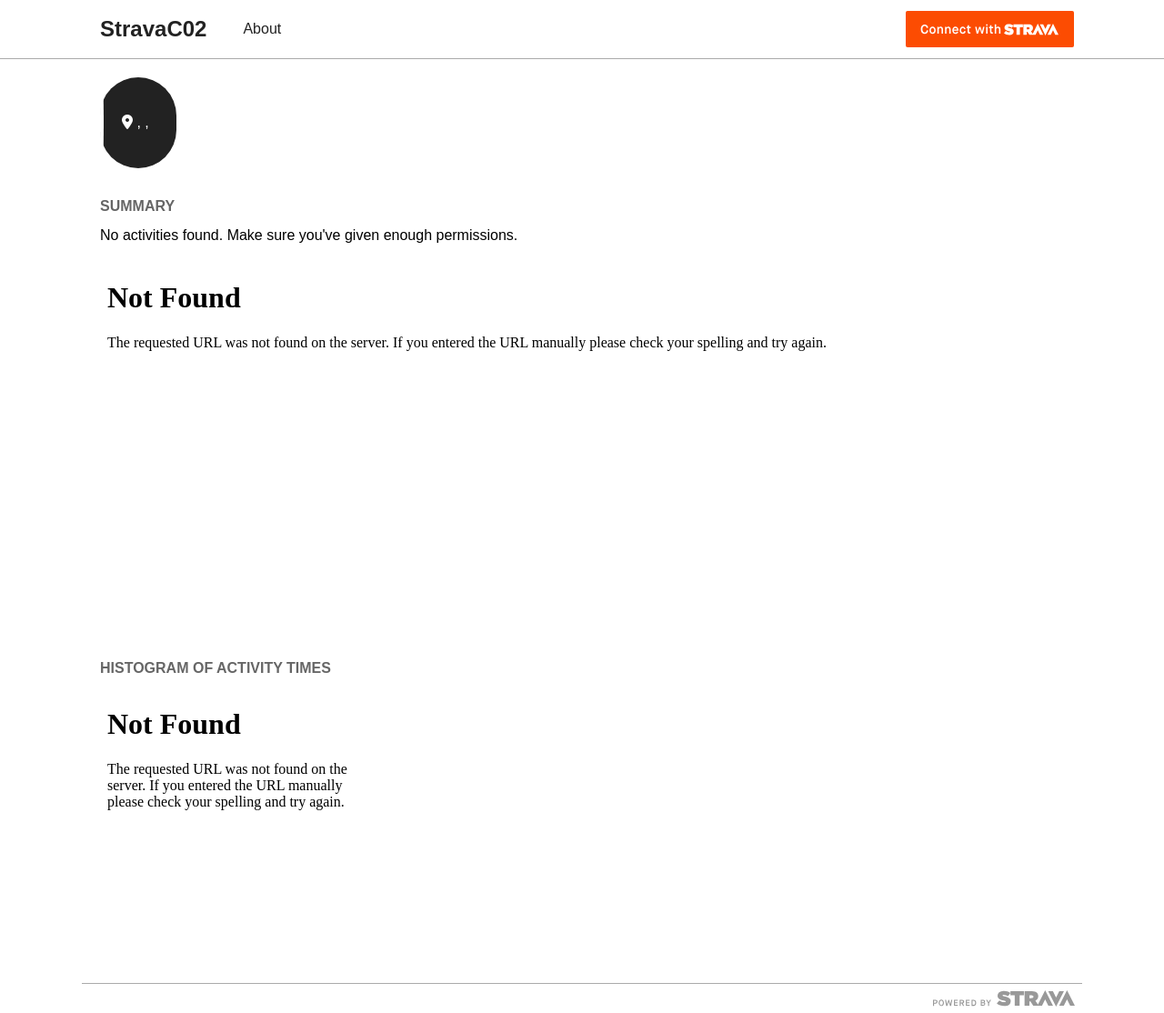
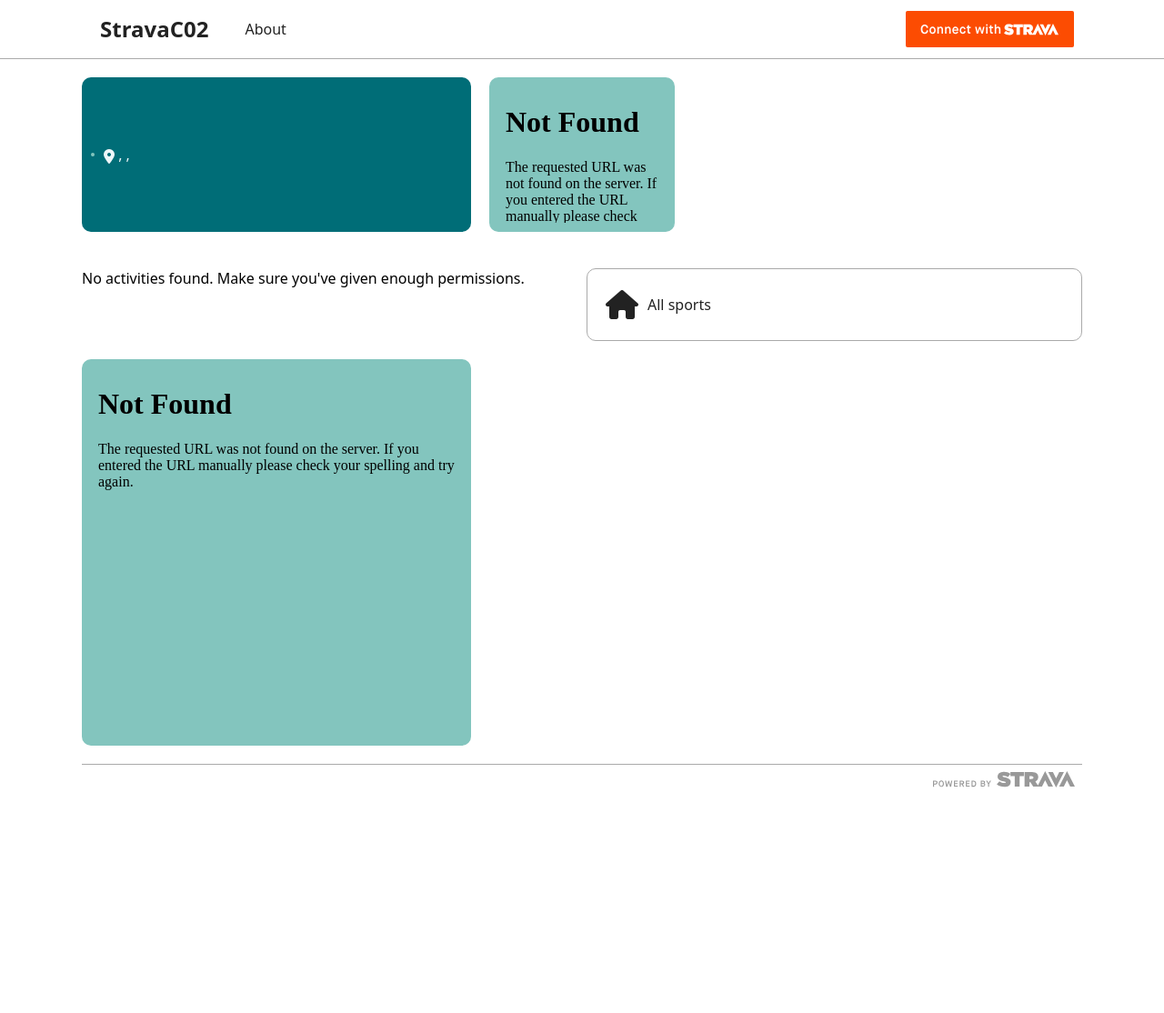
Before and after one commit to osl202/StravaCO2, a Flask app: template server/templates/profile/index.html in a window 1280 px wide. Shown: the whole page at 91% size. After the commit the page ends 866 px from the top, so only its background shows below. Run offline with Flask 3, Linux system fonts and the light colour scheme; the template is opened without the code that fills it, so the values that code supplies are empty; some libraries are stand-ins or nearby versions.

Commit message:
Update styles

```diff
--- /dev/null
+++ b/server/static/styles/common.css
@@ -0,0 +1,32 @@
+:root {
+	--nav-height: 64px;
+	--min-page-width: 350px;
+	--max-page-width: 1100px;
+
+	--font-color-dark: #222;
+	--divider-color: #aaa;
+	--divider-color-dark: #666;
+
+	--card-min-width: 200px;
+	--card-min-height: 100px;
+	--card-gap: 20px;
+	--card-pad: 10px;
+	--card-border-radius: 10px;
+
+	--color-text-dark: #222;
+	--color-text-light: #ddd;
+	--color-strong1: #006d77;
+	--color-strong2: #e29578;
+	--color-mid1: #83c5be;
+	--color-mid2: #ffddd2;
+	--color-dim: #edf6f9;
+}
+
+body, html {
+	margin: 0;
+	padding: 0;
+}
+
+* {
+	font-family: system-ui, -apple-system, BlinkMacSystemFont, 'Segoe UI', Roboto, Oxygen, Ubuntu, Cantarell, 'Open Sans', 'Helvetica Neue', sans-serif;
+}
--- a/server/static/styles/style.css
+++ b/server/static/styles/style.css
@@ -1,10 +1,4 @@
-:root {
-	--nav-height: 64px;
-	--font-color-dark: #222;
-	--max-page-width: 1100px;
-	--divider-color: #aaa;
-	--divider-color-dark: #666;
-}
+@import url("/styles/common.css");
 
 @keyframes bob {
 	0% {
@@ -17,16 +11,6 @@
 		transform: translateY(0);
 	}
 }
-
-body, html {
-	margin: 0;
-	padding: 0;
-}
-
-* {
-	font-family: sans-serif;
-}
-
 
 header {
 	border-bottom: 1px solid var(--divider-color);
@@ -98,33 +82,29 @@ header > #btn-strava-disconnect {
 
 #content-wrapper {
 	width: 100%;
-	padding: 0 max(calc(50% - 0.5 * var(--max-page-width)), 0px);
 	box-sizing: border-box;
+	padding: var(--card-gap);
 }
 
 #content {
-	padding: 20px;
-	display: flex;
-	flex-direction: column;
-	gap: 20px;
+	max-width: var(--max-page-width);
+	min-width: var(--min-page-width);
+	margin: 0 auto;
+
+	display: grid;
+	/* https://developer.mozilla.org/en-US/docs/Learn/CSS/CSS_layout/Grids#as_many_columns_as_will_fit */
+	grid-template-columns: repeat(auto-fit, minmax(var(--card-min-width), 1fr));
+	gap: var(--card-gap);
+	grid-gap: var(--card-gap);
+	grid-auto-rows: minmax(var(--card-min-height), auto);
 }
 
 
-.flex-row,
-.pill {
-	display: inline-flex;
+.flex-row {
+	display: flex;
 	flex-direction: row;
-	gap: 20px;
 	align-items: center;
-}
-
-.inline-row > * {
-	display: inline-block;
-	vertical-align: middle;
-}
-
-.inline-row > :not(:last-child) {
-	margin-right: 20px;
+	gap: var(--card-pad);
 }
 
 .nowrap {
@@ -133,54 +113,69 @@ header > #btn-strava-disconnect {
 	text-wrap: nowrap;
 }
 
-.pill {
-	border-radius: 9999px; /* Sets radius equal to height */
+
+/* The 'cards' on the main page */
+
+.card {
+	padding: var(--card-pad);
+	border-radius: var(--card-border-radius);
 }
 
-.vline {
-	height: calc(100% - 20px);
-	width: 0;
-	margin: 10px 0;
-	border-right: 1px solid var(--divider-color);
-	transform: rotate(8deg);
+.card.strong { background-color: var(--color-strong1); }
+.card.mid { background-color: var(--color-mid1); }
+
+.card .plot {
+	width: 100%;
 }
 
-.pill .vline {
-	border-color: var(--divider-color-dark);
+
+/* The profile card with the user's pic, name and location */
+
+.card.profile {
+	grid-column: span 2;
 }
 
-section h1 {
-	text-transform: uppercase;
-	color: var(--divider-color-dark);
-	font-size: 100%;
-}
-
-section.profile > .pill {
-	background-color: var(--font-color-dark);
-	height: 100px;
-	padding-right: 30px;
-	color: white;
-}
-
-section.profile .avatar {
-	float: left;
-	border: 2px solid white;
-	border-radius: 100%;
+.card.profile .avatar {
 	height: 100%;
+	position: relative;
+	display: flex;
+	flex-direction: column;
+	justify-content: center;
 }
 
 .avatar > img {
 	border-radius: 100%;
-	height: 100%;
+	max-height: 100%;
+	aspect-ratio: 1;
+	border: 2px solid var(--color-mid1);
+	box-sizing: border-box;
 }
 
-section.summary p,
-section.profile p {
+.card.profile * {
+	color: var(--color-dim);
+	vertical-align: middle;
+}
+
+.card.profile .name {
+	font-size: 200%;
+}
+
+.card.summary p,
+.card.profile p {
 	margin: 0;
 }
 
-section.profile .name {
-	font-size: 200%;
+
+/* The summary card with each sport's totals */
+
+.card.summary {
+	grid-column: 1/-1;
+	display: grid;
+	grid-template-columns: repeat(auto-fit, minmax(300px, 1fr));
+	gap: var(--card-pad);
+	grid-gap: var(--card-pad);
+
+	padding: var(--card-gap) 0 0 0;
 }
 
 .stat-group {
@@ -191,13 +186,32 @@ section.profile .name {
 	color: var(--font-color-dark);
 }
 
+.stat-group.selected {
+	border: 2px solid var(--color-strong1);
+	background-color: var(--color-dim);
+}
+
 .stat-group > i {
 	font-size: 200%;
+}
+
+.stat-group.selected > i {
 	animation: bob ease-in-out 3s infinite;
 }
 
 .stat-group .distance {
 	font-weight: bold;
+}
+
+
+/* The map plot */
+
+.card.distance-map {
+	grid-column: span 2;
+}
+
+.card.distance-map .plot {
+	height: 400px;
 }
 
 
--- a/server/templates/base.html
+++ b/server/templates/base.html
@@ -1,6 +1,7 @@
 <!doctype html>
 <html>
     <head>
+        <meta name="viewport" content="width=device-width, initial-scale=1" />
         {% if title %}
         <title>{{ title }} - StravaC02</title>
         {% else %}
--- a/server/templates/profile/index.html
+++ b/server/templates/profile/index.html
@@ -2,26 +2,30 @@
 
 {% block content %}
 
-<section class="profile">
-	<div class="pill">
+<div class="card profile strong flex-row">
 	<a class="avatar" href="https://www.strava.com/athletes/{{ athlete.id }}"><img src="{{ athlete.profile }}"/></a>
 	<div>
-			<p class="name">{{ athlete.firstname }} {{ athlete.lastname }}</p>
-			<p class="location"><i class="fa-solid fa-location-dot"></i> {{ athlete.city }}, {{ athlete.state}}, {{ athlete.country }}</p>
+		<p class="name nowrap">{{ athlete.firstname }} {{ athlete.lastname }}</p>
+		<p class="location nowrap"><i class="fa-solid fa-location-dot"></i> {{ athlete.city }}, {{ athlete.state}}, {{ athlete.country }}</p>
 	</div>
 </div>
-</section>
 
-<section class="summary">
-	<h1>Summary</h1>
-	<div class="inline-row">
+<div class="card mid activity-clock flex-row">
+	<iframe class="plot" frameborder="0" allowtransparency="true" scrolling="no" src="/plots/activityclock?sport={{sport}}"></iframe>
+</div>
 
+<div class="card summary">
 	{% if not (stats.all_run_totals.distance or stats.all_ride_totals.distance or stats.all_swim_totals.distance) %}
 	<p>No activities found. Make sure you've given enough permissions.</p>
 	{% endif %}
 
+	<a href="/" class="stat-group flex-row {{ 'selected' if sport == '' else '' }}">
+		<i class="fa-solid fa-house" title="All sports"></i>
+		<p>All sports</p>
+	</a>
+
 	{% if stats.all_run_totals.distance %}
-		<a href="#Run" class="stat-group inline-row">
+	<a href="?sport=run" class="stat-group flex-row {{ 'selected' if sport == 'run' else '' }}">
 		<i class="fa-solid fa-person-running" title="Running"></i>
 		<div class="flex-column">
 			<p class="stat distance" title="Distance"><i class="fa-solid fa-ruler"></i> {{ format_distance(stats.all_run_totals.distance) }}</p>
@@ -32,8 +36,8 @@
 	{% endif %}
 
 	{% if stats.all_ride_totals.distance %}
-		<a href="#Ride" class="stat-group inline-row nowrap">
-			<i class="fa-solid fa-bicycle" title="Cycling"></i>
+	<a href="?sport=ride" class="stat-group flex-row {{ 'selected' if sport == 'ride' else '' }}">
+		<i class="fa-solid fa-person-biking" title="Cycling"></i>
 		<div class="flex-column">
 			<p class="stat distance nowrap" title="Distance"><i class="fa-solid fa-ruler"></i> {{ format_distance(stats.all_ride_totals.distance) }}</p>
 			<p class="stat duration nowrap" title="Duration"><i class="fa-solid fa-stopwatch"></i> {{ format_time(stats.all_ride_totals.moving_time) }}</p>
@@ -43,7 +47,7 @@
 	{% endif %}
 
 	{% if stats.all_swim_totals.distance %}
-		<a href="#Swim" class="stat-group inline-row">
+	<a href="?sport=swim" class="stat-group flex-row {{ 'selected' if sport == 'swim' else '' }}">
 		<i class="fa-solid fa-person-swimming" title="Swimming"></i>
 		<div class="flex-column">
 			<p class="stat distance" title="Distance"><i class="fa-solid fa-ruler"></i> {{ format_distance(stats.all_swim_totals.distance) }}</p>
@@ -52,17 +56,10 @@
 		</div>
 	</a>
 	{% endif %}
+</div>
 
+<div class="card mid distance-map">
+	<iframe class="plot" frameborder="0" allowtransparency="true" scrolling="no" src="/plots/distancemap?sport={{ sport }}"></iframe>
 </div>
-</section>
-
-<section>
-	<iframe width="100%" height="400px" class="plot" frameborder="0" allowtransparency="true" scrolling="no" src="/plots/distancemap"></iframe>
-</section>
-
-<section>
-	<h1>Histogram of Activity Times</h1>
-	<iframe width="300px" height="300px" class="plot activity-time-pie" frameborder="0" allowtransparency="true" scrolling="no" src="/plots/activitytimepie"></iframe>
-</section>
 
 {% endblock %}
```
Also changed, not shown: plotting/assets/plot_style.css (+3 -5 lines). Lines whose indentation alone changed are shown as unchanged.
